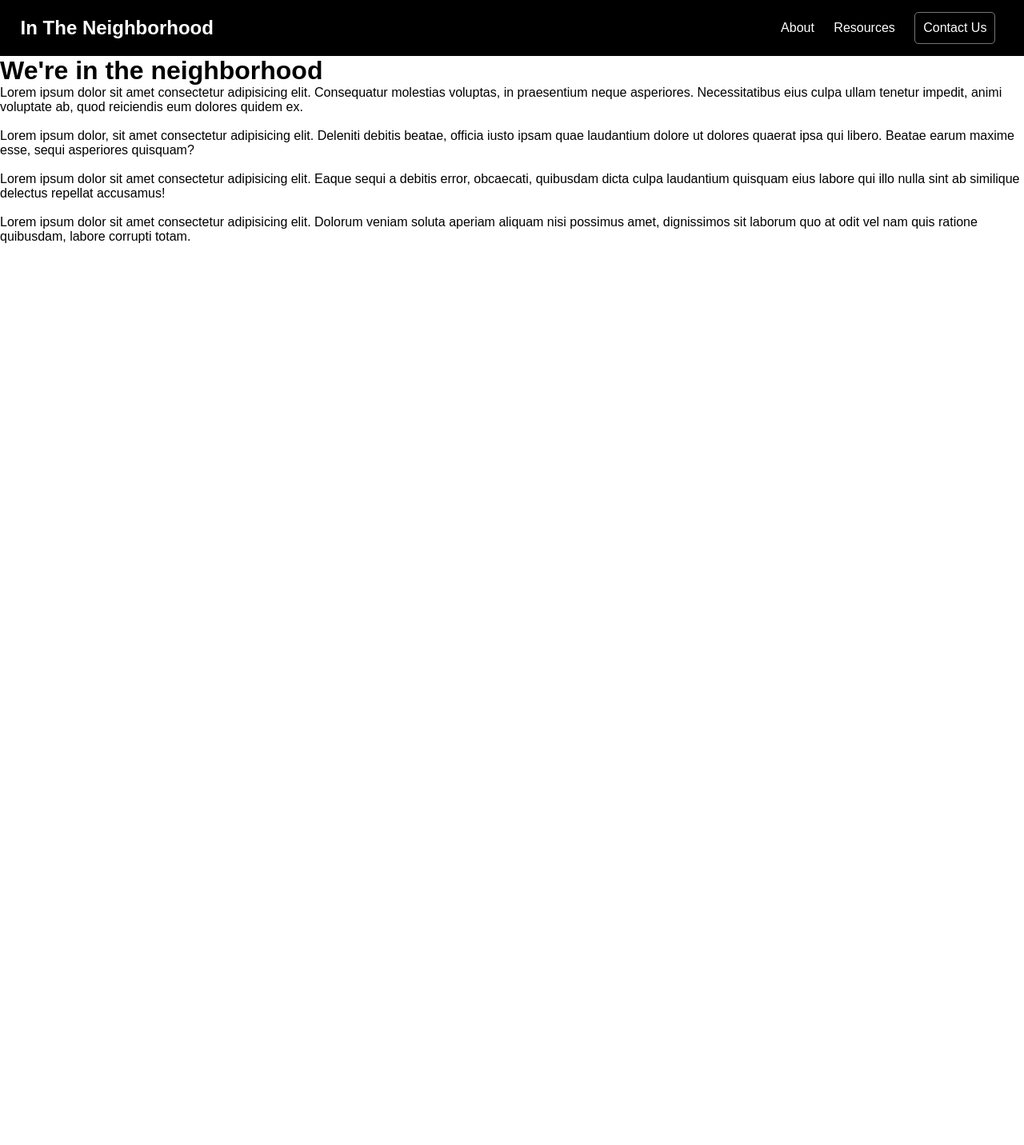
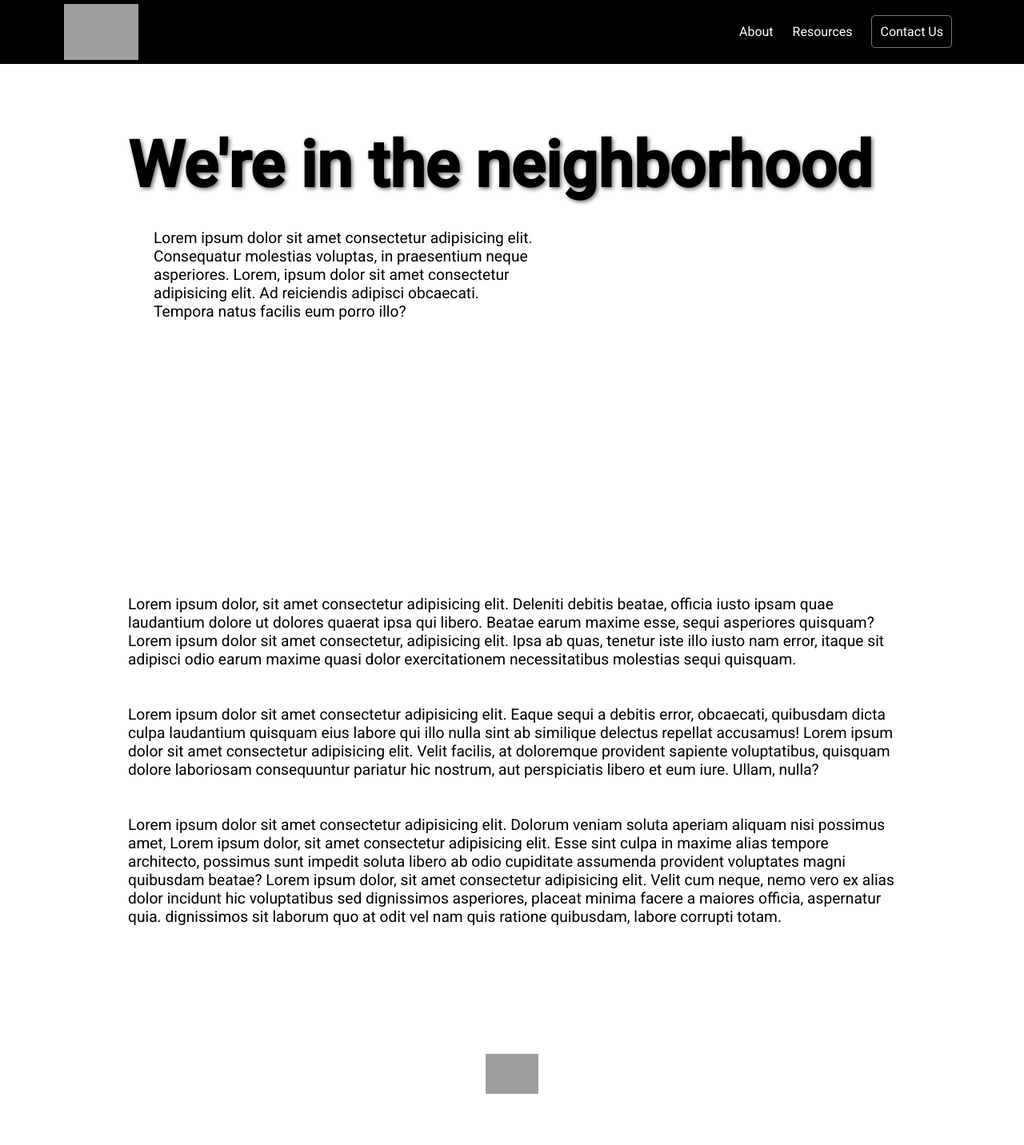
Before and after one commit to hnkingsolver/InTheNeighborhood, a Django app: page / in a window 1280 px wide. Shown: the whole page at 80% size. Before the commit the page ends 304 px from the top, so only its background shows below. Run offline with Django 3.2, Linux system fonts and the light colour scheme; grey boxes are pictures that could not be loaded.

Commit message:
rough draft

```diff
--- a/inTheNeighborhood/itn/static/css/style.css
+++ b/inTheNeighborhood/itn/static/css/style.css
@@ -1,14 +1,14 @@
 *{
     margin: 0;
     padding: 0;
-    font-family: Arial, Helvetica, sans-serif;
+    font-family: 'roboto';
 }
 
 nav{
     display: flex;
     align-items: center;
     justify-content: space-between;
-    padding:5px 2%;
+    padding: 0.3rem 5rem;
     background-color: black;
     color: white;
     text-decoration: none;
@@ -21,8 +21,49 @@ nav ul li{
     align-items: flex-end;
 }
 
+main{
+    margin: 0rem 10rem;
+}
+
+h1{
+    font-size: 5rem;
+    text-shadow: rgb(110, 109, 109) 2px 2px 5px;
+    width: 100%;
+}
+
+footer{
+    display: flex;
+    justify-content: center;
+    margin: 10rem 0 4rem 0;
+}
+
 .contact{
     padding: 10px;
     border: 1px solid rgba(187, 185, 185, 0.637);
     border-radius: 5px;
 }
+
+.first-paragraph{
+    width: 30rem;
+    font-size: 1.2rem;
+    margin: 2rem;
+}
+
+.second-paragraph{
+    width: 60rem;
+    font-size: 1.2rem;
+    margin: 0 auto;
+    margin-top: 20rem;
+}
+
+.logo{
+    height: 70px;
+}
+
+.office-image{
+    height: 40rem;
+}
+
+#first-main{
+    margin: 5rem 0 0 0;
+}
--- a/inTheNeighborhood/itn/templates/index.html
+++ b/inTheNeighborhood/itn/templates/index.html
@@ -5,11 +5,12 @@
     <meta name="viewport" content="width=device-width, initial-scale=1.0">
     {% load static %}
     <link rel="stylesheet" href="{% static 'css/style.css' %}">
+    <link href="https://fonts.googleapis.com/css2?family=Lobster&family=Open+Sans:wght@300;400&family=Roboto:wght@300;400;500&display=swap" rel="stylesheet">
     <title>Document</title>
 </head>
 <body>
     <nav>
-        <h1>In The Neighborhood</h1>
+        <img class="logo" src="https://cdn.discordapp.com/attachments/732072476225437703/736356423440531566/logo3.png" alt="In the neighborhood">
         <div class="nav links">
             <ul>
                 <li>About</li>
@@ -20,16 +21,27 @@
     </nav>
 
     <main>
-        <h1>We're in the neighborhood</h1>
+        <div id="first-main">
+            <h1>We're in the neighborhood</h1>
+            <div class="first-paragraph">
+                <p>Lorem ipsum dolor sit amet consectetur adipisicing elit. Consequatur molestias voluptas, in praesentium neque asperiores. Lorem, ipsum dolor sit amet consectetur adipisicing elit. Ad reiciendis adipisci obcaecati. Tempora natus facilis eum porro illo?</p><br>
+            </div>
+        </div>
 
-        <p>Lorem ipsum dolor sit amet consectetur adipisicing elit. Consequatur molestias voluptas, in praesentium neque asperiores. Necessitatibus eius culpa ullam tenetur impedit, animi voluptate ab, quod reiciendis eum dolores quidem ex.</p><br>
 
-        <p>Lorem ipsum dolor, sit amet consectetur adipisicing elit. Deleniti debitis beatae, officia iusto ipsam quae laudantium dolore ut dolores quaerat ipsa qui libero. Beatae earum maxime esse, sequi asperiores quisquam?</p><br>
+        <div id="second-main">
+            <div class="second-paragraph">
+                <p>Lorem ipsum dolor, sit amet consectetur adipisicing elit. Deleniti debitis beatae, officia iusto ipsam quae laudantium dolore ut dolores quaerat ipsa qui libero. Beatae earum maxime esse, sequi asperiores quisquam? Lorem ipsum dolor sit amet consectetur, adipisicing elit. Ipsa ab quas, tenetur iste illo iusto nam error, itaque sit adipisci odio earum maxime quasi dolor exercitationem necessitatibus molestias sequi quisquam.</p><br><br>
 
-        <p>Lorem ipsum dolor sit amet consectetur adipisicing elit. Eaque sequi a debitis error, obcaecati, quibusdam dicta culpa laudantium quisquam eius labore qui illo nulla sint ab similique delectus repellat accusamus!</p><br>
+                <p>Lorem ipsum dolor sit amet consectetur adipisicing elit. Eaque sequi a debitis error, obcaecati, quibusdam dicta culpa laudantium quisquam eius labore qui illo nulla sint ab similique delectus repellat accusamus! Lorem ipsum dolor sit amet consectetur adipisicing elit. Velit facilis, at doloremque provident sapiente voluptatibus, quisquam dolore laboriosam consequuntur pariatur hic nostrum, aut perspiciatis libero et eum iure. Ullam, nulla?</p><br><br>
 
-        <p>Lorem ipsum dolor sit amet consectetur adipisicing elit. Dolorum veniam soluta aperiam aliquam nisi possimus amet, dignissimos sit laborum quo at odit vel nam quis ratione quibusdam, labore corrupti totam.</p>
+                <p>Lorem ipsum dolor sit amet consectetur adipisicing elit. Dolorum veniam soluta aperiam aliquam nisi possimus amet, Lorem ipsum dolor, sit amet consectetur adipisicing elit. Esse sint culpa in maxime alias tempore architecto, possimus sunt impedit soluta libero ab odio cupiditate assumenda provident voluptates magni quibusdam beatae? Lorem ipsum dolor, sit amet consectetur adipisicing elit. Velit cum neque, nemo vero ex alias dolor incidunt hic voluptatibus sed dignissimos asperiores, placeat minima facere a maiores officia, aspernatur quia. dignissimos sit laborum quo at odit vel nam quis ratione quibusdam, labore corrupti totam.</p>
+            </div>
+        </div>
     </main>
+    <footer>
+        <img src="https://cdn.discordapp.com/attachments/732072476225437703/736360626313625611/Logo_No_Text.png" alt="itn" style="height: 50px;">
+    </footer>
 
 
 </body>
```
